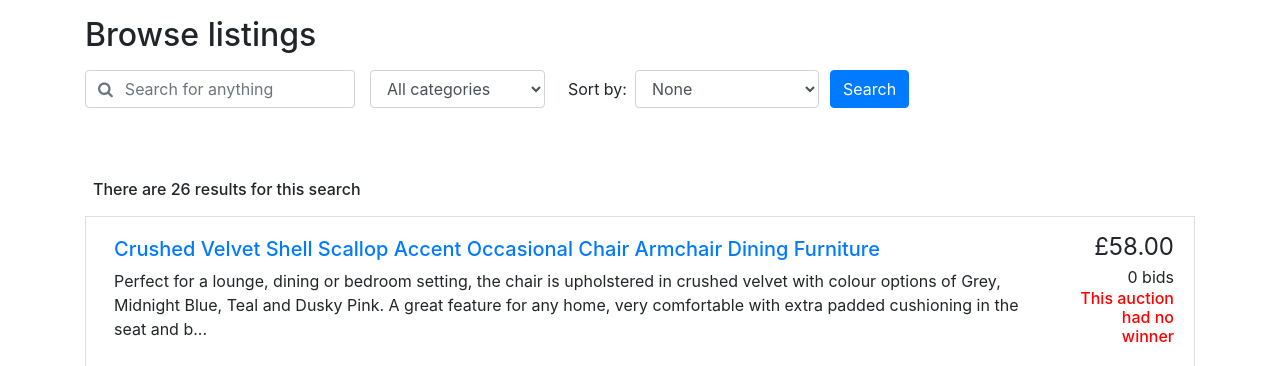
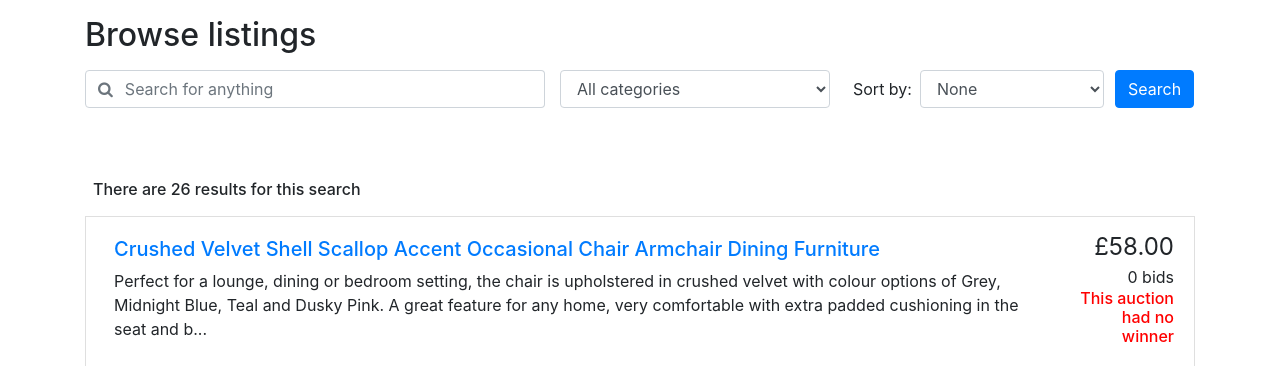
Before and after one commit to gearhere/auction-house, a PHP site: page /browse.php in a window 1280 px wide. Shown: the part 114-480 px from the top of the page. Run offline with PHP 8.4, Linux system fonts and the light colour scheme; data comes from the database, SQL or seed files in the repository.

Commit message:
Change search box style and correct typo

```diff
--- a/auction/browse.php
+++ b/auction/browse.php
@@ -10,7 +10,7 @@
      (GET method of passing data to a page). -->
 <form method="get" action="browse.php">
   <div class="row">
-    <div class="col-md-3 pr-0">
+    <div class="col-md-5 pr-0">
       <div class="form-group">
         <label for="keyword" class="sr-only" >Search keyword:</label>
 	    <div class="input-group">
@@ -24,7 +24,7 @@
         </div>
       </div>
     </div>
-    <div class="col-md-2 pr-0">
+    <div class="col-md-3 pr-0">
       <div class="form-group">
         <label for="cat" class="sr-only">Search within:</label>
         <?php
--- a/auction/place_bid.php
+++ b/auction/place_bid.php
@@ -29,7 +29,7 @@
     $update_query =
     "SELECT email,firstName FROM buyer
     WHERE buyerId = (SELECT cb.buyerId FROM bid AS b JOIN createbid AS cb ON b.bidNo = cb.bidNo WHERE cb.auctionNo='$auction_number' AND b.bidStatus = 1 )";
-    $result_update = mysqli_query($connection,$update_query) or die('result.' . mysql_error());
+    $result_update = mysqli_query($connection, $update_query) or die('result.' . mysql_error());
     $fetch_buyer = mysqli_fetch_row($result_update);
     send_email_update($fetch_buyer[0],$fetch_buyer[1],$bid);
 
--- a/auction/send_mail.php
+++ b/auction/send_mail.php
@@ -8,7 +8,7 @@
         $recipient = $bider; //recipient
 
         $mail_body= "Dear ". $bid_name .",\r
-        \tWe are sorry to inform you that you are out bid. \r
+        \tWe are sorry to inform you that you are outbid. \r
         \tThe price is £".$price." now. "; //mail body
         $subject = "AUCTION SITUATION UPDATE"; //subject
         $header = "From: ". $name . " <" . $email . ">\r\n";
```
